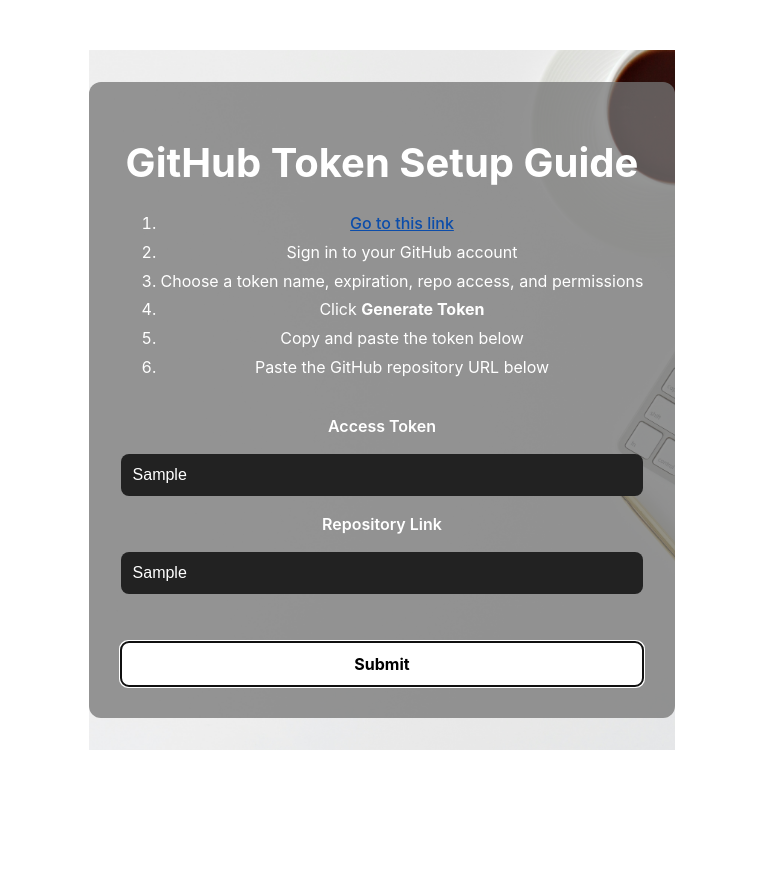
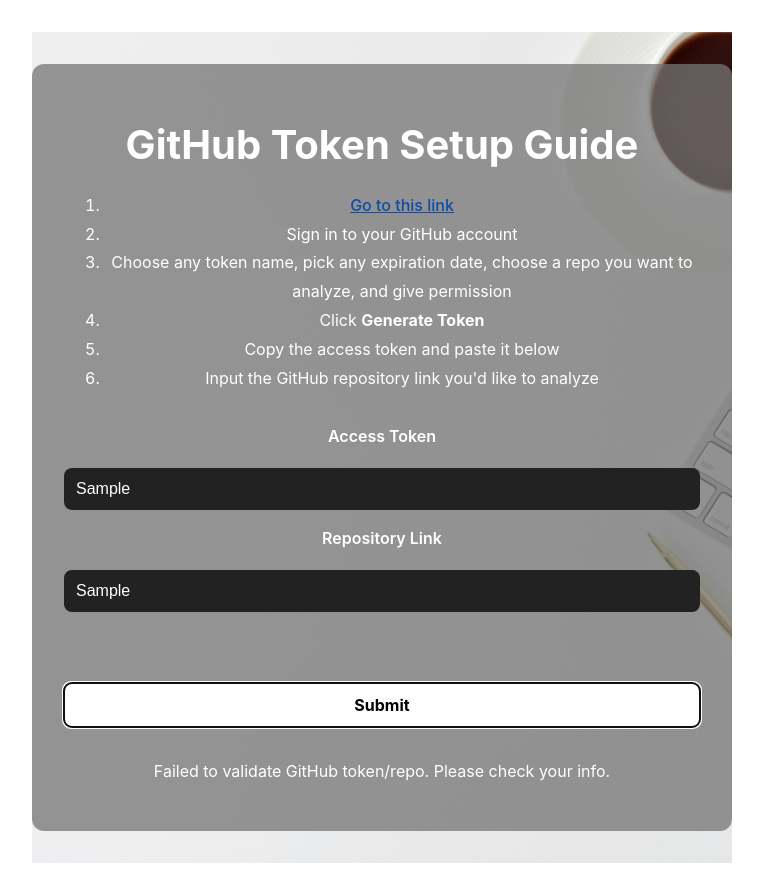
Before and after one commit to HoooHacks/front-end, a React (Vite) app in the folder my-app/: page /tutorial in a window 1280 px wide. Both pictures are taken after typing "Sample", "Sample" into the empty fields and a click on the button "Submit". Shown: the whole page, without its empty margins (258-1021 px from the left). Before the commit the page ends 800 px from the top, so only its background shows below. Built offline with nearby package versions, Linux system fonts and the light colour scheme.

Commit message:
updated tutorialpage with api calls

```diff
--- a/my-app/src/pages/TutorialPage/TutorialPage.css
+++ b/my-app/src/pages/TutorialPage/TutorialPage.css
@@ -1,11 +1,14 @@
 .tutorial-page {
-    min-height: calc(100dvh - var(--header-height));
+  min-height: calc(100dvh - var(--header-height)); /* consistent with layout */
   display: flex;
   flex-direction: column;
   background-image: url('../../assets/laptop-bg.jpeg');
   background-size: cover;
   background-position: center;
+  /* padding-top: var(--header-height); */
+  margin: 0;
   overflow: hidden;
+  box-sizing: border-box;
   color: white;
 }
 
@@ -18,6 +21,7 @@
   width: 100%;
   margin: 2rem auto;
   box-sizing: border-box;
+
 }
 
 .title {
@@ -46,6 +50,7 @@
 
 .input-section label {
   font-weight: 600;
+  margin-bottom: 0.25rem;
 }
 
 .input-section input {
@@ -61,8 +66,9 @@
   color: #aaa;
 }
 
+/* Button Style */
 .btn.primary {
-    margin-top: 2rem;
+  margin-top: 1rem;
   background-color: white;
   color: black;
   padding: 0.75rem;
@@ -71,8 +77,28 @@
   cursor: pointer;
   transition: background-color 0.2s;
   border: none;
+  margin-top: 55px;
 }
 
 .btn.primary:hover {
   background-color: #e0e0e0;
 }
+
+/* Spinner */
+.spinner {
+  width: 16px;
+  height: 16px;
+  border: 2px solid #eee;
+  border-top: 2px solid #333;
+  border-radius: 50%;
+  margin-right: 8px;
+  animation: spin 0.8s linear infinite;
+  display: inline-block;
+  vertical-align: middle;
+}
+
+@keyframes spin {
+  to {
+    transform: rotate(360deg);
+  }
+}
--- a/my-app/src/pages/TutorialPage/TutorialPage.tsx
+++ b/my-app/src/pages/TutorialPage/TutorialPage.tsx
@@ -1,13 +1,56 @@
+// export default TutorialPage;
+
 // src/pages/TutorialPage/TutorialPage.tsx
 import React, { useState } from 'react';
+import { useNavigate } from 'react-router-dom';
 import './TutorialPage.css';
+import { useAuth0 } from '@auth0/auth0-react';
 
 const TutorialPage: React.FC = () => {
   const [token, setToken] = useState('');
   const [repo, setRepo] = useState('');
+  const [errorMessage, setErrorMessage] = useState<string | null>(null);
+  const [isLoading, setIsLoading] = useState(false);
+  const navigate = useNavigate();
+  const { getAccessTokenSilently } = useAuth0();
 
-  const handleSubmit = () => {
-    alert(`Token: ${token}\nRepo: ${repo}`);
+  const handleSubmit = async () => {
+    setErrorMessage(null);
+    setIsLoading(true);
+
+    try {
+      const accessToken = await getAccessTokenSilently();
+      const baseUrl = 'http://localhost:8080/github/analyze';
+      const url = new URL(baseUrl);
+      url.searchParams.append('url', repo);
+      url.searchParams.append('branch', 'main');
+      url.searchParams.append('token', token);
+
+      const res = await fetch(url.toString(), {
+        method: 'POST',
+        headers: {
+          Authorization: `Bearer ${accessToken}`,
+          'Content-Type': 'application/json',
+        },
+      });
+
+      if (!res.ok) {
+        const errorText = await res.text();
+        console.error('Backend error:', errorText);
+        throw new Error('Invalid credentials or network error');
+      }
+
+      const data = await res.json();
+
+      navigate('/analyze', {
+        state: { token, repo, fileTree: data.fileTree, sonarResult: data.sonarResult },
+      });
+    } catch (err: any) {
+      console.error('Validation error:', err.message);
+      setErrorMessage('Failed to validate GitHub token/repo. Please check your info.');
+    } finally {
+      setIsLoading(false);
+    }
   };
 
   return (
@@ -22,10 +65,12 @@
             </a>
           </li>
           <li>Sign in to your GitHub account</li>
-          <li>Choose a token name, expiration, repo access, and permissions</li>
+          <li>
+            Choose any token name, pick any expiration date, choose a repo you want to analyze, and give permission
+          </li>
           <li>Click <strong>Generate Token</strong></li>
-          <li>Copy and paste the token below</li>
-          <li>Paste the GitHub repository URL below</li>
+          <li>Copy the access token and paste it below</li>
+          <li>Input the GitHub repository link you'd like to analyze</li>
         </ol>
 
         <div className="input-section">
@@ -45,9 +90,18 @@
             placeholder="e.g., https://github.com/yourname/yourrepo"
           />
 
-          <button className="btn primary" onClick={handleSubmit}>
-            Submit
+          <button className="btn primary" onClick={handleSubmit} disabled={isLoading}>
+            {isLoading ? (
+              <>
+                <span className="spinner" />
+                Submitting...
+              </>
+            ) : (
+              'Submit'
+            )}
           </button>
+
+          {errorMessage && <p className="error-message">{errorMessage}</p>}
         </div>
       </div>
     </div>
```
Lines whose indentation alone changed are shown as unchanged.
